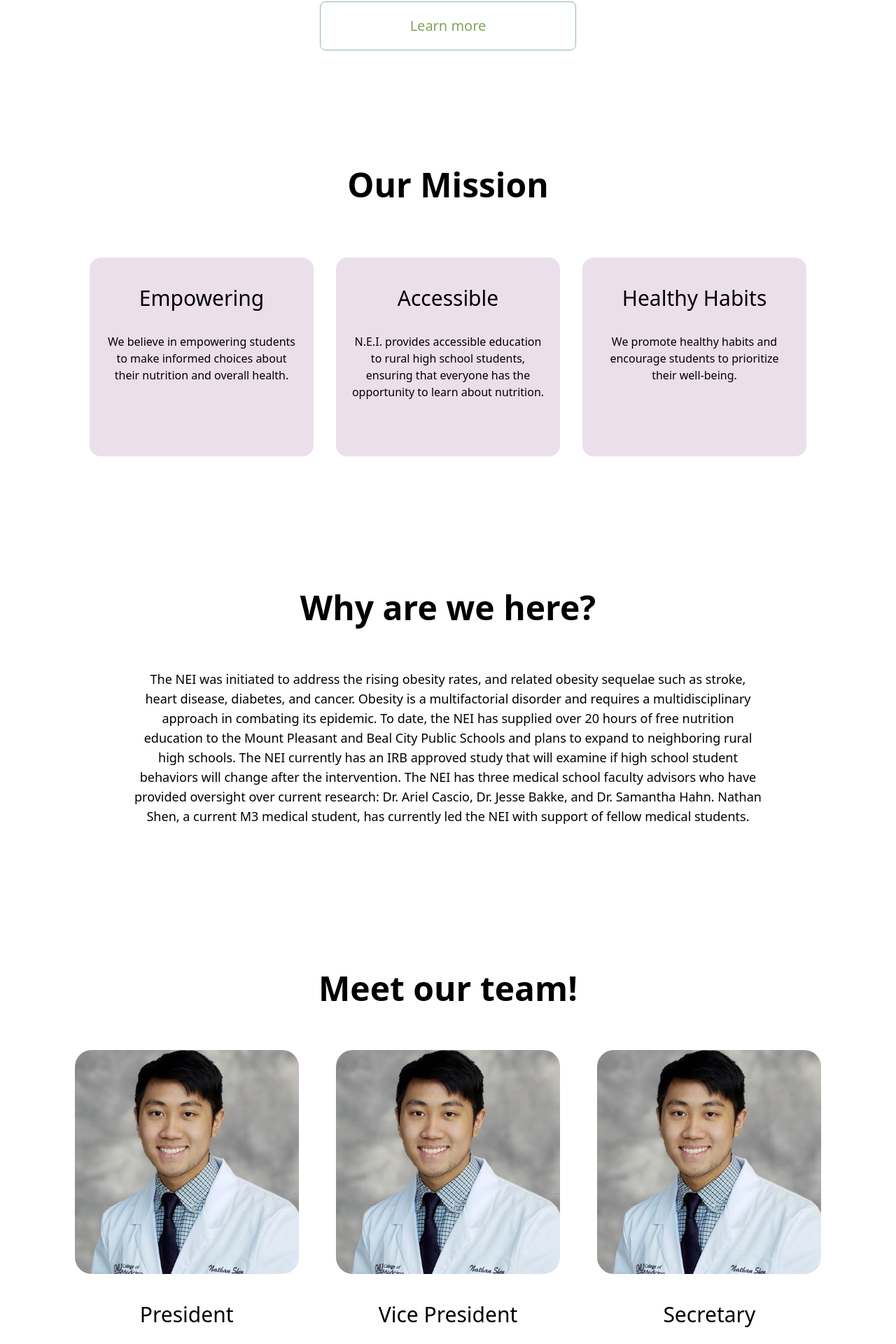
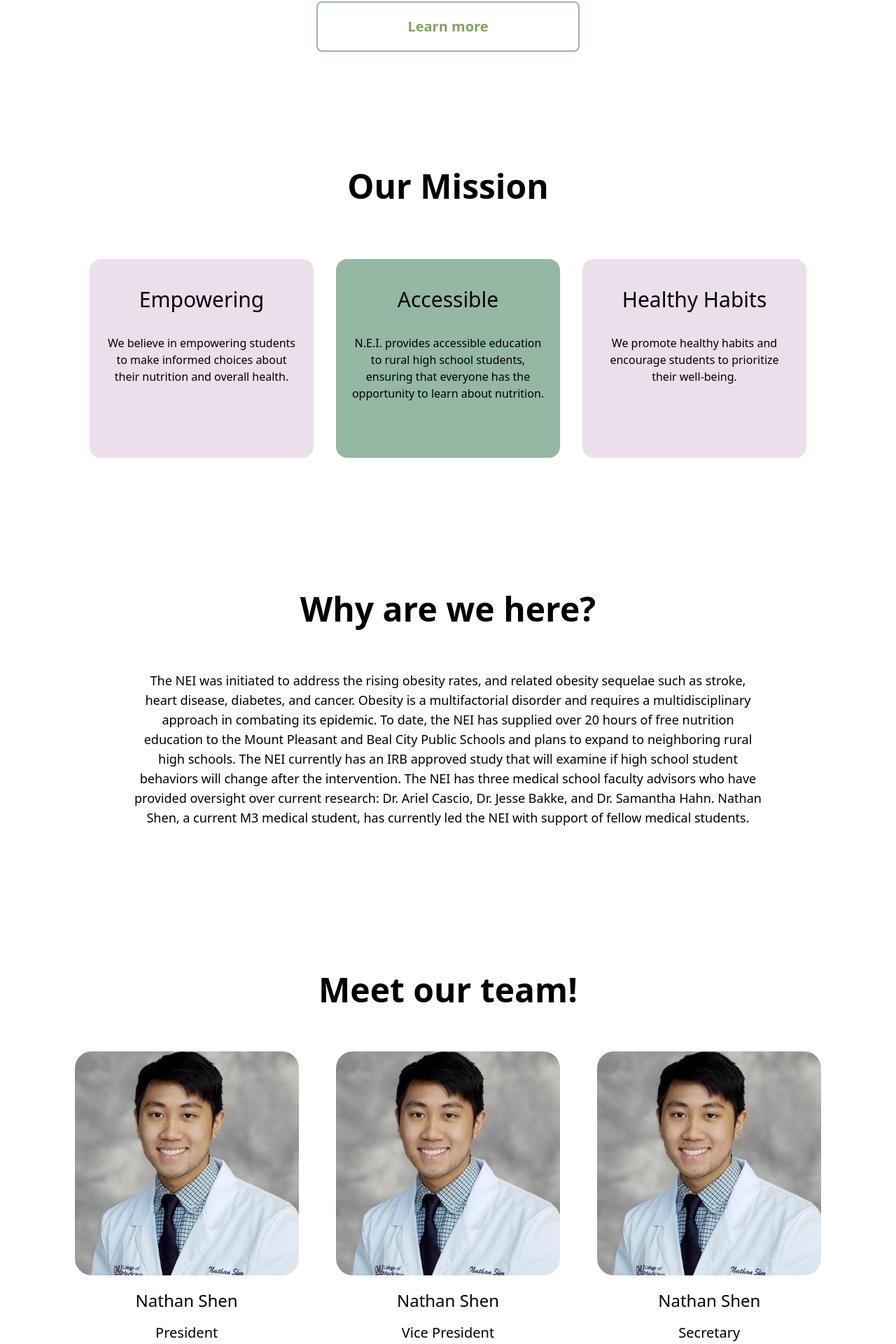
Before and after one commit to azshen23/Nutrition-Education-Initiative, a SvelteKit app: page /about in a window 1280 px wide. Shown: the part 842-2762 px from the top of the page at 70% size. Built offline with nearby package versions, Linux system fonts and the light colour scheme.

Commit message:
Update +page.svelte

```diff
--- a/src/routes/about/+page.svelte
+++ b/src/routes/about/+page.svelte
@@ -43,7 +43,7 @@
 				/>
 				<a
 					href="#mission"
-					class="rounded-lg border-primary border bg-white text-accent text-xl pl-32 pr-32 pb-5 pt-5"
+					class="rounded-lg border-primary border-2 font-bold bg-white text-accent text-xl pl-32 pr-32 pb-5 pt-5"
 					>Learn more</a
 				>
 			</div>
@@ -59,7 +59,7 @@
 							overall health.
 						</p>
 					</div>
-					<div class="flex-1 flex-col rounded-2xl bg-secondary pb-20 pt-10 pl-5 pr-5">
+					<div class="flex-1 flex-col rounded-2xl bg-primary pb-20 pt-10 pl-5 pr-5">
 						<h1 class="text-3xl text-center pb-8">Accessible</h1>
 						<p class="text-center">
 							N.E.I. provides accessible education to rural high school students, ensuring that
@@ -97,48 +97,48 @@
 				<h1 class="text-5xl font-bold pb-16">Meet our team!</h1>
 				<div class="flex flex-row w-full items-center text-center">
 					<div class="flex-1 flex-col">
-						<div class="flex items-center justify-center pb-10">
+						<div class="flex items-center justify-center pb-5">
 							<img src={President} alt="President" class="w-80 h-80 rounded-3xl" />
 						</div>
-
-						<h1 class="text-3xl text-center pb-8">President</h1>
+						<h1 class="text-2xl text-center pb-4">Nathan Shen</h1>
+						<h1 class="text-xl text-center pb-8">President</h1>
 					</div>
 					<div class="flex-1 flex-col">
-						<div class="flex items-center justify-center pb-10">
+						<div class="flex items-center justify-center pb-5">
 							<img src={President} alt="Vice President" class="w-80 h-80 rounded-3xl" />
 						</div>
-
-						<h1 class="text-3xl text-center pb-8">Vice President</h1>
+						<h1 class="text-2xl text-center pb-4">Nathan Shen</h1>
+						<h1 class="text-xl text-center pb-8">Vice President</h1>
 					</div>
 					<div class="flex-1 flex-col">
-						<div class="flex items-center justify-center pb-10">
+						<div class="flex items-center justify-center pb-5">
 							<img src={President} alt="Secretary" class="w-80 h-80 rounded-3xl" />
 						</div>
-
-						<h1 class="text-3xl text-center pb-8">Secretary</h1>
+						<h1 class="text-2xl text-center pb-4">Nathan Shen</h1>
+						<h1 class="text-xl text-center pb-8">Secretary</h1>
 					</div>
 				</div>
 				<div class="flex flex-row w-full items-center text-center">
 					<div class="flex-1 flex-col">
-						<div class="flex items-center justify-center pb-10">
+						<div class="flex items-center justify-center pb-5">
 							<img src={President} alt="Treasurer" class="w-80 h-80 rounded-3xl" />
 						</div>
-
-						<h1 class="text-3xl text-center pb-8">Treasurer</h1>
+						<h1 class="text-2xl text-center pb-4">Nathan Shen</h1>
+						<h1 class="text-xl text-center pb-8">Treasurer</h1>
 					</div>
 					<div class="flex-1 flex-col">
-						<div class="flex items-center justify-center pb-10">
+						<div class="flex items-center justify-center pb-5">
 							<img src={President} alt="Other Person 1" class="w-80 h-80 rounded-3xl" />
 						</div>
-
-						<h1 class="text-3xl text-center pb-8">Other Person 1</h1>
+						<h1 class="text-2xl text-center pb-4">Nathan Shen</h1>
+						<h1 class="text-2xl text-center pb-8">Other Person 1</h1>
 					</div>
 					<div class="flex-1 flex-col">
-						<div class="flex items-center justify-center pb-10">
+						<div class="flex items-center justify-center pb-5">
 							<img src={President} alt="Other Person 2" class="w-80 h-80 rounded-3xl" />
 						</div>
-
-						<h1 class="text-3xl text-center pb-8">Other Person 2</h1>
+						<h1 class="text-2xl text-center pb-4">Nathan Shen</h1>
+						<h1 class="text-xl text-center pb-8">Other Person 2</h1>
 					</div>
 				</div>
 			</div>
```
